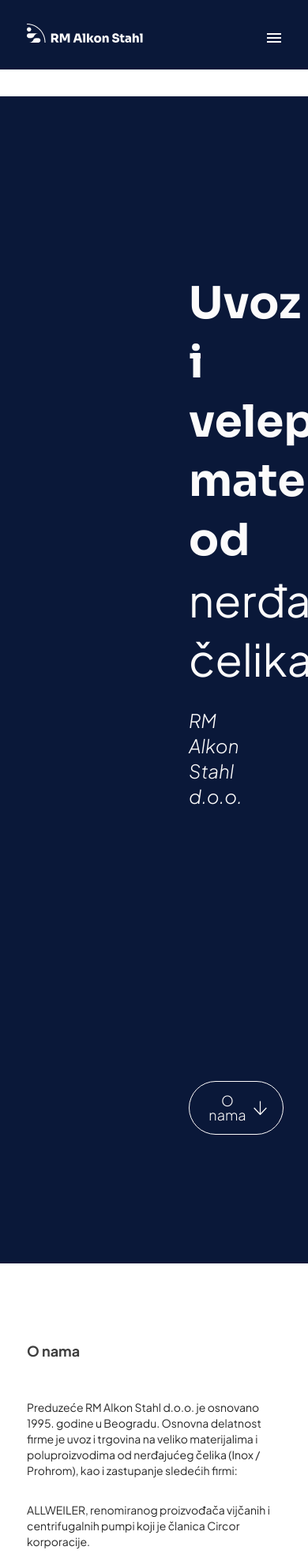
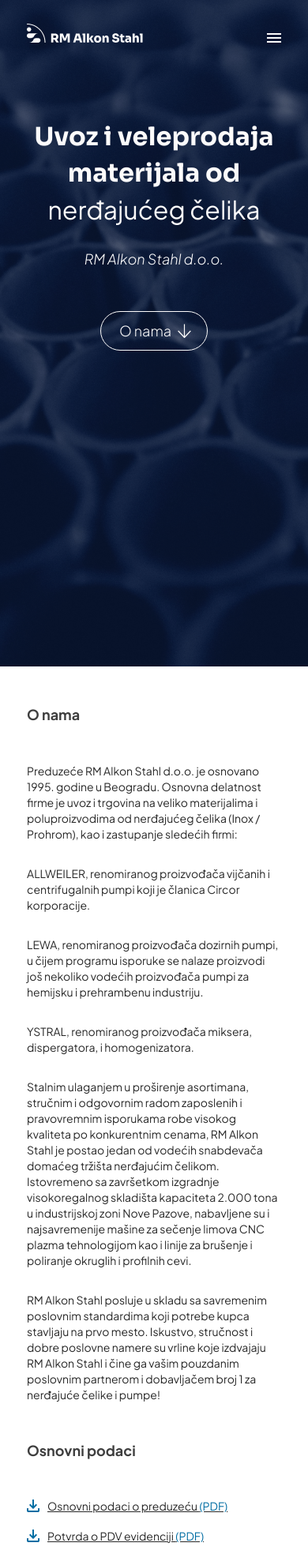
Before and after one commit to milosRank/rm-alcon-stahl, a PHP site: page /index.html in a window 390 px wide; the page is wider, and only the part inside the window is pictured. Shown: the top 1968 px of that part at 79% size. Run offline with PHP 8.4, Linux system fonts and the light colour scheme.

Commit message:
Hero section mobile design

```diff
--- a/assets/css/main.css
+++ b/assets/css/main.css
@@ -253,7 +253,7 @@ h1 {
 
 h2 {
   font-family: "primary-bold", Arial, Helvetica, sans-serif;
-  font-weight: 700;
+  font-weight: normal;
   font-size: 4rem;
   line-height: 4rem;
   color: #3E3E3E;
@@ -263,7 +263,7 @@ h2 {
 
 h3 {
   font-family: "primary-bold", Arial, Helvetica, sans-serif;
-  font-weight: 700;
+  font-weight: normal;
   font-size: 3.2rem;
   line-height: 3.2rem;
   color: #3E3E3E;
@@ -273,7 +273,7 @@ h3 {
 
 h4 {
   font-family: "primary-bold", Arial, Helvetica, sans-serif;
-  font-weight: 700;
+  font-weight: normal;
   font-size: initial;
   line-height: initial;
   color: #3E3E3E;
@@ -283,7 +283,7 @@ h4 {
 
 h5 {
   font-family: "primary-bold", Arial, Helvetica, sans-serif;
-  font-weight: 700;
+  font-weight: normal;
   font-size: initial;
   line-height: initial;
   color: #3E3E3E;
@@ -293,7 +293,7 @@ h5 {
 
 h6 {
   font-family: "primary-bold", Arial, Helvetica, sans-serif;
-  font-weight: 700;
+  font-weight: normal;
   font-size: initial;
   line-height: initial;
   color: #3E3E3E;
@@ -507,6 +507,12 @@ table tr:last-child td:last-child {
   .container-narrow .container,
   .container-narrow.container {
     max-width: 1326px;
+  }
+}
+@media (max-width: 1400px) {
+  img.decoration {
+    width: 50%;
+    height: auto;
   }
 }
 @media (min-width: 992px) {
@@ -558,6 +564,9 @@ table tr:last-child td:last-child {
   }
 }
 @media (max-width: 576px) {
+  body {
+    padding-top: 88px;
+  }
   .container-fluid {
     padding-right: 0;
     padding-left: 0;
@@ -848,6 +857,11 @@ header .links-holder .header__links-list > .dropdown-parent > ul > li > ul a {
     display: none;
     height: calc(100% - 122px);
     overflow: scroll;
+    -ms-overflow-style: none;
+    scrollbar-width: none;
+  }
+  header .links-holder::-webkit-scrollbar {
+    display: none;
   }
   header .links-holder.active {
     display: block;
@@ -1361,7 +1375,7 @@ textarea:focus {
 .hero-section .hero__inner .hero__title h4,
 .hero-section .hero__inner .hero__title h5,
 .hero-section .hero__inner .hero__title h6 {
-  font-size: 56px;
+  font-size: 5.6rem;
   line-height: 75px;
   margin-bottom: 0;
   color: inherit;
@@ -1370,10 +1384,75 @@ textarea:focus {
   margin-top: 24px;
   color: inherit;
   font-family: "primary-light-italic", Arial, Helvetica, sans-serif;
-  font-size: 24px;
-  line-height: 32px;
-}
-
+  font-size: 2.4rem;
+  line-height: 3.2rem;
+}
+
+@media (max-width: 1400px) {
+  .hero-section {
+    padding: 75px 0;
+  }
+  .hero-section .hero__inner .hero__title {
+    margin-bottom: 400px;
+  }
+}
+@media (max-width: 1200px) {
+  .hero-section {
+    background-image: url("../img/hero/hero-section-background.jpg");
+    background-size: cover;
+    background-repeat: no-repeat;
+    position: relative;
+  }
+  .hero-section::before {
+    content: "";
+    display: block;
+    width: 100%;
+    height: 100%;
+    position: absolute;
+    left: 0;
+    right: 0;
+    top: 0;
+    bottom: 0;
+    background: rgba(10, 24, 57, 0.7490196078);
+  }
+  .hero-section .container-fluid {
+    position: relative;
+    z-index: 2;
+  }
+  .hero-section .hero__inner {
+    background-image: none;
+    margin: 0;
+    padding-top: 0;
+  }
+  .hero-section .hero__inner .hero__title {
+    margin-bottom: 50px;
+  }
+}
+@media (max-width: 576px) {
+  .hero-section {
+    min-height: calc(100vh - 88px);
+    padding: 150px 0;
+  }
+  .hero-section .hero__inner .hero__title {
+    text-align: center;
+  }
+  .hero-section .hero__inner .hero__title h1,
+  .hero-section .hero__inner .hero__title h2,
+  .hero-section .hero__inner .hero__title h3,
+  .hero-section .hero__inner .hero__title h4,
+  .hero-section .hero__inner .hero__title h5,
+  .hero-section .hero__inner .hero__title h6 {
+    font-size: 3.2rem;
+    line-height: 4.6rem;
+    text-align: center;
+  }
+  .hero-section .hero__inner .hero__title .subtitle {
+    font-size: 1.8rem;
+  }
+  .hero-section .cta-wrapper {
+    text-align: center;
+  }
+}
 /*
     ==== TEXT AND IMAGE ====
 
@@ -1519,6 +1598,12 @@ textarea:focus {
   .text-and-image .text-and-image__inner .text ul.pdf-list {
     font-size: 1.4rem;
     line-height: 18px;
+  }
+}
+@media (max-width: 576px) {
+  .text-and-image {
+    margin-top: 50px;
+    margin-bottom: 50px;
   }
 }
 /*
@@ -1804,6 +1889,15 @@ textarea:focus {
 /*
 	==== Page specifics ====
 */
+@media (max-width: 576px) {
+  .homepage .hero-section {
+    margin-top: -88px;
+    height: 100vh;
+  }
+  .homepage header:not(.floating-header) {
+    background-color: transparent;
+  }
+}
 /*
 	==== Spacings ====
 */
--- a/assets/scss/_global.scss
+++ b/assets/scss/_global.scss
@@ -41,35 +41,35 @@ h1 {
 }
 
 h2 {
-    @include font($font-primary-bold, 700, $medium-large, $medium-large);
+    @include font($font-primary-bold, normal, $medium-large, $medium-large);
     color: $tertiary-color;
     margin-bottom: 5rem;
     margin-top: 0;
 }
 
 h3 {
-    @include font($font-primary-bold, 700, $large, $large);
+    @include font($font-primary-bold, normal, $large, $large);
     color: $tertiary-color;
     margin-bottom: 3.5rem;
     margin-top: 0;
 }
 
 h4 {
-    @include font($font-primary-bold, 700, initial, initial);
+    @include font($font-primary-bold, normal, initial, initial);
     color: $tertiary-color;
     margin-bottom: 3rem;
     margin-top: 0;
 }
 
 h5 {
-    @include font($font-primary-bold, 700, initial, initial);
+    @include font($font-primary-bold, normal, initial, initial);
     color: $tertiary-color;
     margin-bottom: 2.5rem;
     margin-top: 0;
 }
 
 h6 {
-    @include font($font-primary-bold, 700, initial, initial);
+    @include font($font-primary-bold, normal, initial, initial);
     color: $tertiary-color;
     margin-bottom: 2rem;
     margin-top: 0;
@@ -318,6 +318,14 @@ table {
     }
 }
 
+@media(max-width: 1400px) {
+
+    img.decoration {
+        width: 50%;
+        height: auto;
+    }
+}
+
 @media(min-width: 992px) {
 
     table {
@@ -383,6 +391,10 @@ table {
 
 @media(max-width:576px) {
 
+    body {
+        padding-top: 88px;
+    }
+
     .container-fluid {
         padding-right: 0;
         padding-left: 0;
--- a/assets/scss/page-specifics/_index.scss
+++ b/assets/scss/page-specifics/_index.scss
@@ -0,0 +1,15 @@
+
+@media(max-width: 576px) {
+
+    .homepage {
+
+        .hero-section {
+            margin-top: -88px;
+            height: 100vh;
+        }
+
+        header:not(.floating-header) {
+            background-color: transparent;
+        }
+    }
+}
--- a/assets/scss/partials/header/_header.scss
+++ b/assets/scss/partials/header/_header.scss
@@ -364,10 +364,15 @@ header .links-holder  {
             right: 0;
             top: 122px;
             width: 428px;
-            // display: block;
             display: none;
             height: calc(100% - 122px);
             overflow: scroll;
+            -ms-overflow-style: none;
+            scrollbar-width: none;
+
+            &::-webkit-scrollbar {
+                display: none;
+            }
 
             &.active {
                 display: block;
--- a/assets/scss/sections/_hero.scss
+++ b/assets/scss/sections/_hero.scss
@@ -22,7 +22,7 @@
         h4,
         h5,
         h6 {
-            font-size: 56px;
+            font-size: 5.6rem;
             line-height: 75px;
             margin-bottom: 0;
             color: inherit;
@@ -32,8 +32,88 @@
             margin-top: 24px;
             color: inherit;
             font-family: $font-primary-light-italic;
-            font-size: 24px;
-            line-height: 32px;
+            font-size: 2.4rem;
+            line-height: 3.2rem;
         }
     }
 }
+
+
+
+// RESPONSIVE
+
+@media(max-width: 1400px) {
+
+    .hero-section {
+        padding: 75px 0;
+
+        .hero__inner .hero__title {
+            margin-bottom: 400px;
+        }
+    }
+}
+
+@media(max-width: 1200px) {
+
+    .hero-section {
+        background-image: url("../img/hero/hero-section-background.jpg");
+        background-size: cover;
+        background-repeat: no-repeat;
+        position: relative;
+
+        &::before {
+            @include pseudo("",100%,100%,absolute);
+            left: 0;
+            right: 0;
+            top: 0;
+            bottom: 0;
+            background: #0A1839BF;
+        }
+
+        .container-fluid {
+            position: relative;
+            z-index: 2;
+        }
+
+        .hero__inner {
+            background-image: none;
+            margin: 0;
+            padding-top: 0;
+        }
+
+        .hero__inner .hero__title {
+            margin-bottom: 50px;
+        }
+    }
+}
+
+@media(max-width: 576px) {
+
+    .hero-section {
+        min-height: calc(100vh - 88px);
+        padding: 150px 0;
+
+        .hero__inner .hero__title {
+            text-align: center;
+
+            h1,
+            h2,
+            h3,
+            h4,
+            h5,
+            h6 {
+                font-size: $large;
+                line-height: 4.6rem;
+                text-align: center;
+            }
+
+            .subtitle {
+                font-size: 1.8rem;
+            }
+        }
+
+        .cta-wrapper {
+            text-align: center;
+        }
+    }
+}
--- a/assets/scss/sections/_text-and-image.scss
+++ b/assets/scss/sections/_text-and-image.scss
@@ -213,3 +213,11 @@
         }
     }
 }
+
+@media(max-width: 576px) {
+
+    .text-and-image {
+        margin-top: 50px;
+        margin-bottom: 50px;
+    }
+}
--- a/index.html
+++ b/index.html
@@ -34,7 +34,7 @@
 
 </head>
 
-<body>
+<body class="homepage">
 
     <!-- Page wrapper start -->
     <div class="page-warpper">
@@ -178,7 +178,7 @@
         <main> <!-- Main start -->
 
             <!-- Hero section start -->
-            <section class="hero-section" id="o-nama">
+            <section class="hero-section">
                 <div class="container-fluid">
                     <div class="wrapper">
                         <div class="container">
@@ -203,7 +203,7 @@
             </section> <!-- Hero section end -->
 
             <!-- Text and image start -->
-            <section class="text-and-image text-and-image--reversed">
+            <section class="text-and-image text-and-image--reversed" id="o-nama">
                 <div class="container-fluid">
                     <div class="wrapper">
                         <div class="container">
--- a/index.php
+++ b/index.php
@@ -16,7 +16,7 @@
 
 </head>
 
-<body>
+<body class="homepage">
 
     <!-- Page wrapper start -->
     <div class="page-warpper">
```
